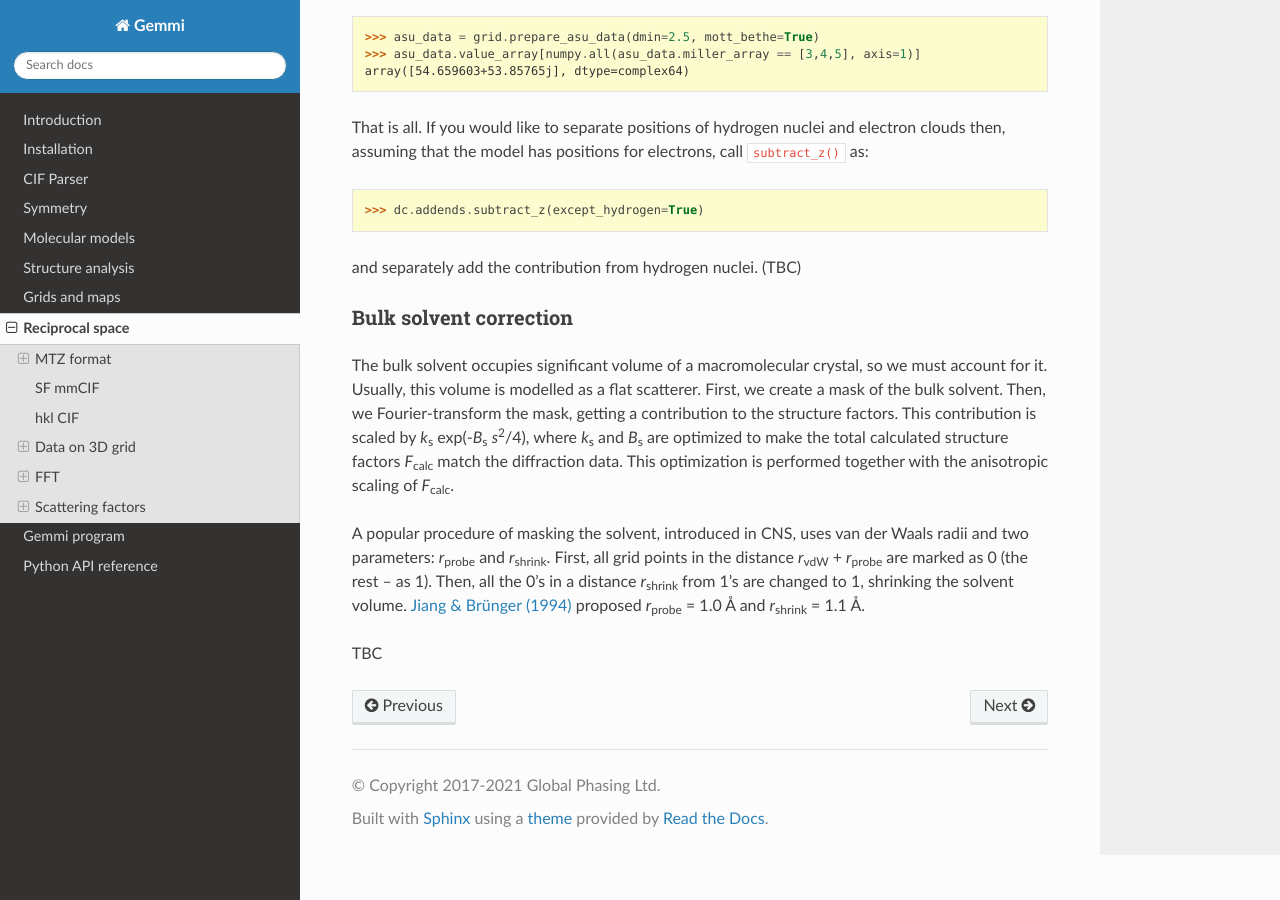
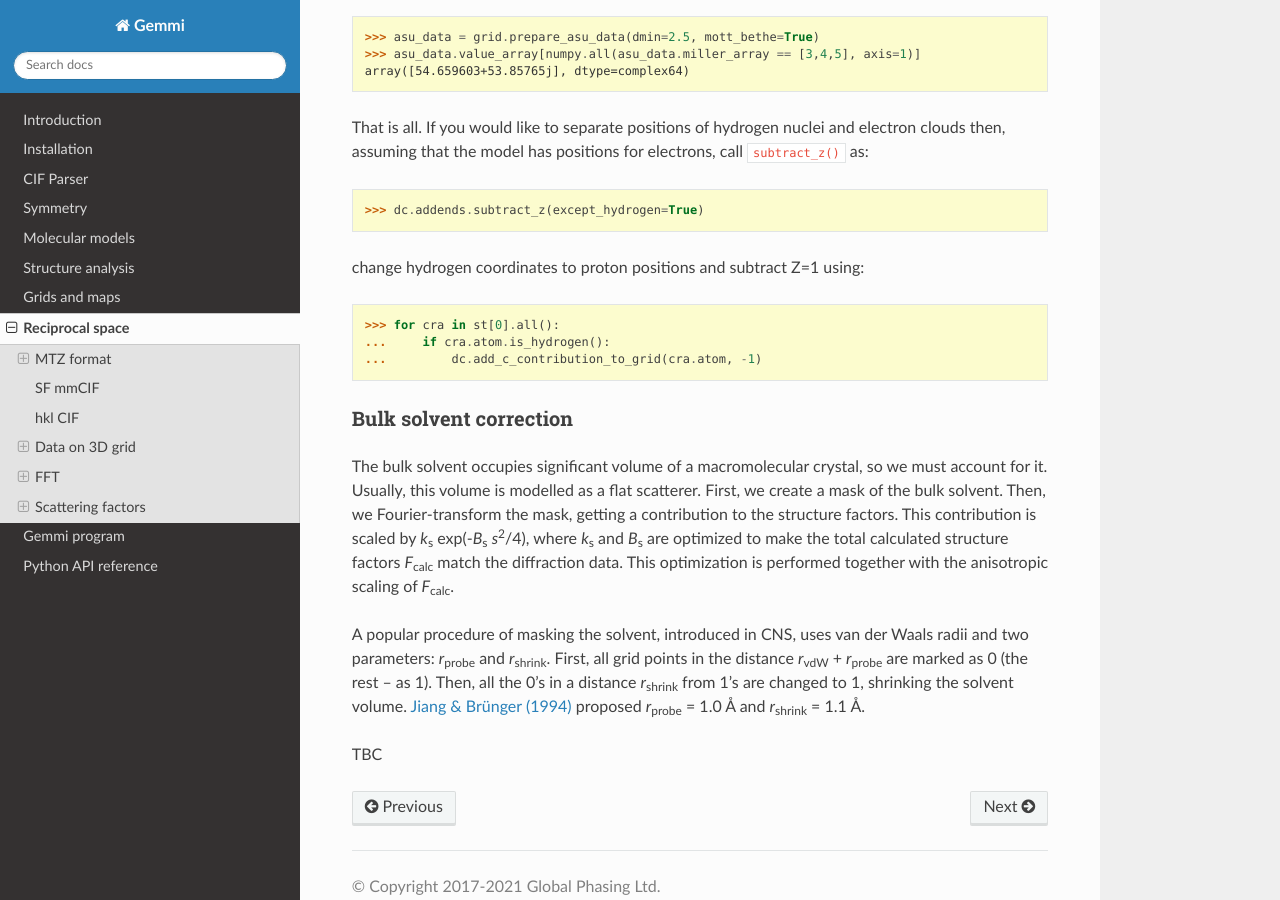
Before and after one commit to project-gemmi/gemmi, a Sphinx documentation site: the page built from docs/hkl.rst, in a window 1280 px wide and 900 px high, scrolled down 28869 px. Built offline with Sphinx 7.4.7 and the Read the Docs theme 2.0.0, drawn with Linux system fonts in a browser that asks for light colours.

Commit message:
add DensityCalculator::add_c_contribution_to_grid()

```diff
--- a/docs/hkl.rst
+++ b/docs/hkl.rst
@@ -1586,7 +1586,14 @@ has positions for electrons, call ``subtract_z()`` as:
 
   >>> dc.addends.subtract_z(except_hydrogen=True)
 
-and separately add the contribution from hydrogen nuclei. (TBC)
+change hydrogen coordinates to proton positions
+and subtract Z=1 using:
+
+.. doctest::
+
+  >>> for cra in st[0].all():
+  ...     if cra.atom.is_hydrogen():
+  ...         dc.add_c_contribution_to_grid(cra.atom, -1)
 
 Bulk solvent correction
 -----------------------
```
Also changed, not shown: 4 other files.
